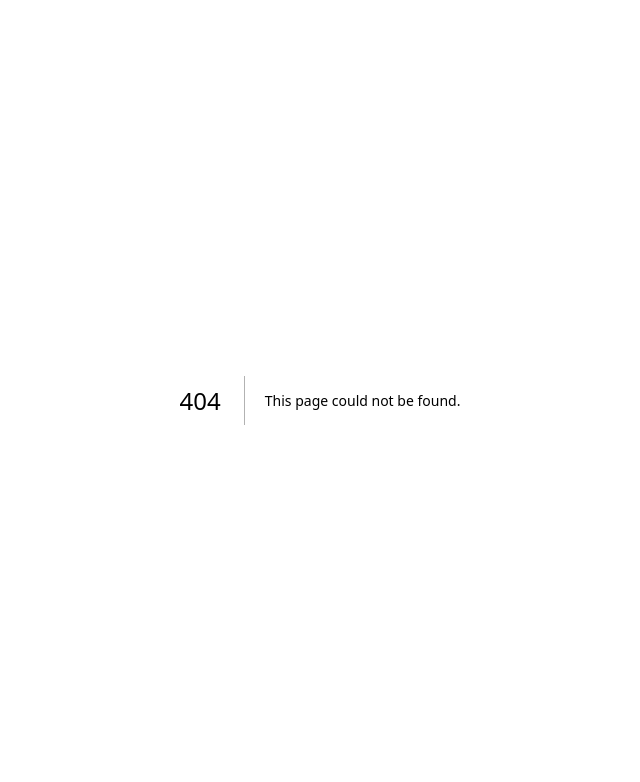
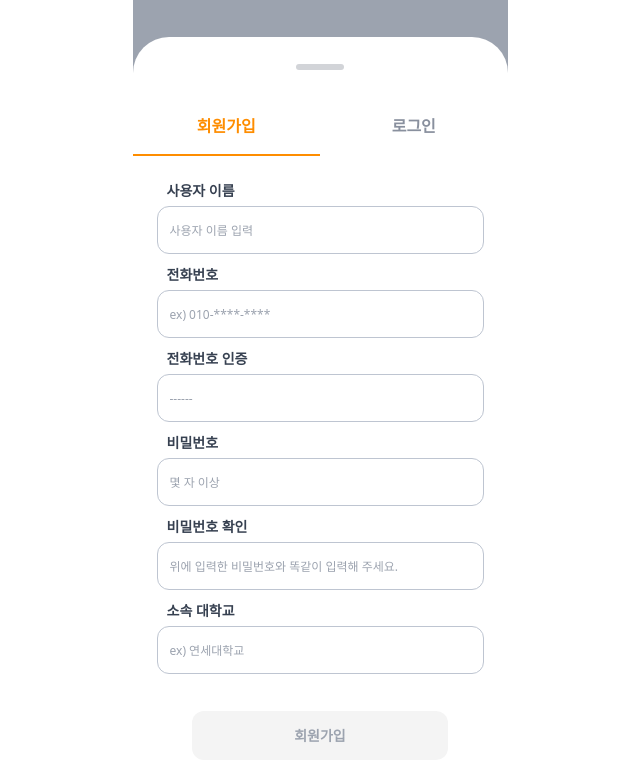
Before and after one commit to dkfriend2023/beabuddy-frontend, a Next.js app: page /signup in a window 1280 px wide. Before the commit this address had no page. Shown: the top 782 px of the page, without its empty margins (320-960 px from the left). Built offline with nearby package versions, Linux system fonts and the light colour scheme.

Commit message:
finished layout for signup page

```diff
--- a/src/pages/_app.tsx
+++ b/src/pages/_app.tsx
@@ -1,19 +1,6 @@
 import "../styles/globals.css";
 import type { AppProps } from "next/app";
-import { KAKAO_JAVASCRIPT_KEY } from "../utils";
 import Head from "next/head";
-
-declare global {
-  interface Window {
-    Kakao: any;
-  }
-}
-
-export function kakaoInit() {
-  const kakao = window.Kakao;
-  kakao.init(KAKAO_JAVASCRIPT_KEY);
-  return kakao;
-}
 
 export default function App({ Component, pageProps }: AppProps) {
   return (
@@ -23,12 +10,6 @@ export default function App({ Component, pageProps }: AppProps) {
           name="viewport"
           content="width=device-width, initial-scale=1.0, maximum-scale=1.0, minimum-scale=1.0, user-scalable=no"
         />
-        <script
-          src="https://t1.kakaocdn.net/kakao_js_sdk/2.3.0/kakao.min.js"
-          integrity="sha384-70k0rrouSYPWJt7q9rSTKpiTfX6USlMYjZUtr1Du+9o4cGvhPAWxngdtVZDdErlh"
-          crossOrigin="anonymous"
-          onLoad={kakaoInit}
-        />
       </Head>
       <Component className="" {...pageProps} />{" "}
     </>
--- /dev/null
+++ b/src/pages/signup.tsx
@@ -0,0 +1,121 @@
+import Link from "next/link";
+
+function Signup() {
+  return (
+    <div className="bg-[#fff] overflow-x-hidden overflow-y-scroll flex justify-center">
+      <div className="w-[375px] h-screen flex flex-col items-baseline justify-end bg-[#9ca3af]">
+        <div className="w-[375px] h-[763px] bg-[#fff] rounded-t-[36px] flex flex-col items-center">
+          <div className="w-[100%] h-[60px] flex justify-center items-center">
+            <div className="w-[48px] h-[6px] bg-[#d2d4d8] rounded-[10px]"></div>
+          </div>
+          <div className="w-[100%] h-[59px] flex justify-between items-center">
+            <div className="w-[50%] h-[100%] flex justify-center items-center text-[#fe8d00] text-[16px] font-semibold border-b-[2px] border-[#fe8d00]">
+              회원가입
+            </div>
+            <div className="w-[50%] h-[100%] flex justify-center items-center text-[#89909e] text-[16px] font-semibold border-b-[2px] border-transparent">
+              <Link href="/login">로그인</Link>
+            </div>
+          </div>
+          <div className="w-[100%] p-[24px]">
+            <form action="#" method="POST" className="flex flex-col">
+              <label
+                htmlFor="username"
+                className="text-[#374151] text-[14px] font-semibold mb-[5px] ml-[10px]"
+              >
+                사용자 이름
+              </label>
+              <input
+                type="text"
+                id="username"
+                required
+                placeholder="사용자 이름 입력"
+                className="rounded-[12px] px-[12px] h-[48px] border border-[#bec5d1] text-[#000] placeholder:text-[#9ca3af] text-[12px] font-normal focus:outline-none focus:border focus:border-[#fe8d00] mb-[10px]"
+              />
+
+              <label
+                htmlFor="phone-number"
+                className="text-[#374151] text-[14px] font-semibold mb-[5px] ml-[10px]"
+              >
+                전화번호
+              </label>
+              <input
+                type="tel"
+                id="phone-number"
+                required
+                placeholder="ex) 010-****-****"
+                className="rounded-[12px] px-[12px] h-[48px] border border-[#bec5d1] text-[#000] placeholder:text-[#9ca3af] text-[12px] font-normal focus:outline-none focus:border focus:border-[#fe8d00] mb-[10px]"
+              />
+
+              <label
+                htmlFor="phone-number-auth"
+                className="text-[#374151] text-[14px] font-semibold mb-[5px] ml-[10px]"
+              >
+                전화번호 인증
+              </label>
+              <input
+                type="text"
+                id="phone-number-auth"
+                required
+                placeholder="------"
+                className="rounded-[12px] px-[12px] h-[48px] border border-[#bec5d1] text-[#000] placeholder:text-[#9ca3af] text-[12px] font-normal focus:outline-none focus:border focus:border-[#fe8d00] mb-[10px]"
+              />
+
+              <label
+                htmlFor="password"
+                className="text-[#374151] text-[14px] font-semibold mb-[5px] ml-[10px]"
+              >
+                비밀번호
+              </label>
+              <input
+                type="password"
+                id="password"
+                required
+                placeholder="몇 자 이상"
+                className="rounded-[12px] px-[12px] h-[48px] border border-[#bec5d1] text-[#000] placeholder:text-[#9ca3af] text-[12px] font-normal focus:outline-none focus:border focus:border-[#fe8d00] mb-[10px]"
+              />
+
+              <label
+                htmlFor="password-check"
+                className="text-[#374151] text-[14px] font-semibold mb-[5px] ml-[10px]"
+              >
+                비밀번호 확인
+              </label>
+              <input
+                type="password"
+                id="password-check"
+                required
+                placeholder="위에 입력한 비밀번호와 똑같이 입력해 주세요."
+                className="rounded-[12px] px-[12px] h-[48px] border border-[#bec5d1] text-[#000] placeholder:text-[#9ca3af] text-[12px] font-normal focus:outline-none focus:border focus:border-[#fe8d00] mb-[10px]"
+              />
+
+              <label
+                htmlFor="school"
+                className="text-[#374151] text-[14px] font-semibold mb-[5px] ml-[10px]"
+              >
+                소속 대학교
+              </label>
+              <input
+                type="text"
+                id="school"
+                required
+                placeholder="ex) 연세대학교"
+                className="rounded-[12px] px-[12px] h-[48px] border border-[#bec5d1] text-[#000] placeholder:text-[#9ca3af] text-[12px] font-normal focus:outline-none focus:border focus:border-[#fe8d00] mb-[10px]"
+              />
+
+              <div className="flex justify-center items-center mt-[27px]">
+                <button
+                  type="submit"
+                  className="bg-[#f4f4f4] w-[256px] h-[49px] flex justify-center items-center text-[#9ca3af] text-[14px] font-bold rounded-[12px]"
+                >
+                  회원가입
+                </button>
+              </div>
+            </form>
+          </div>
+        </div>
+      </div>
+    </div>
+  );
+}
+
+export default Signup;
--- a/tailwind.config.js
+++ b/tailwind.config.js
@@ -4,21 +4,24 @@ module.exports = {
   theme: {
     extend: {},
     screens: {
-      'sm': {'min': '250px', 'max': '350px'},
+      sm: { min: "250px", max: "350px" },
       // => @media (min-width: 640px) { ... }
 
-      'md': {'min': '350px', 'max': '500px'},
+      md: { min: "350px", max: "500px" },
       // => @media (min-width: 768px) { ... }
 
-      'lg': {'min': '500px', 'max': '800px'},
+      lg: { min: "500px", max: "800px" },
       // => @media (min-width: 1024px) { ... }
 
-      'xl': {'min': '800px', 'max': '1000px'},
+      xl: { min: "800px", max: "1000px" },
       // => @media (min-width: 1280px) { ... }
 
-      '2xl': {'min': '1000px'},
+      "2xl": { min: "1000px" },
       // => @media (min-width: 1536px) { ... }
-    }
+    },
+    height: {
+      screen: "100dvh",
+    },
   },
   plugins: [],
 };
```
